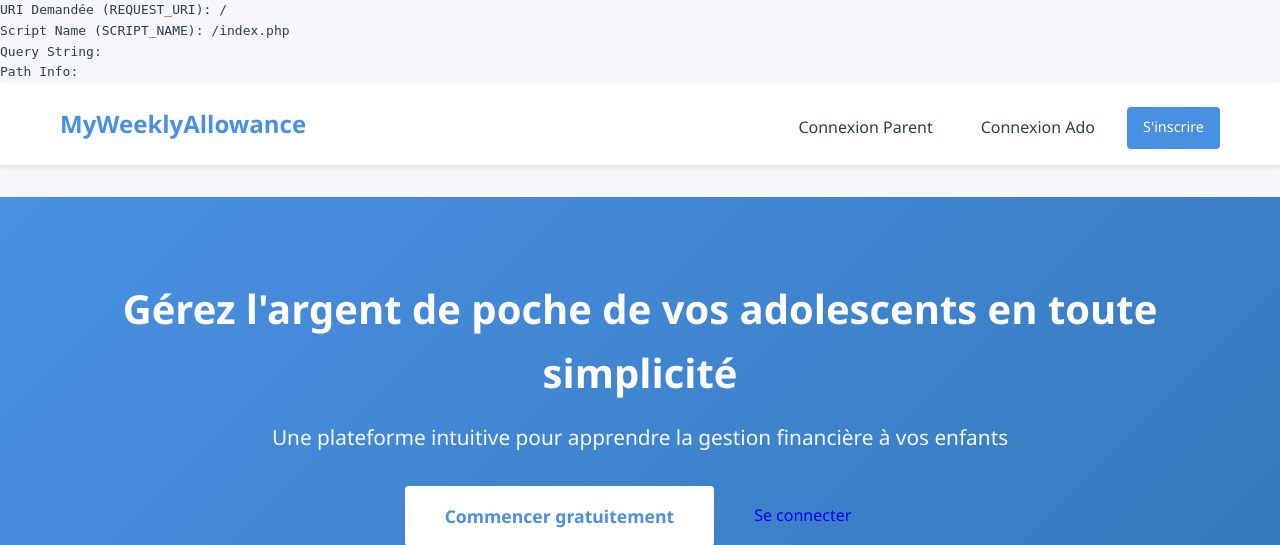
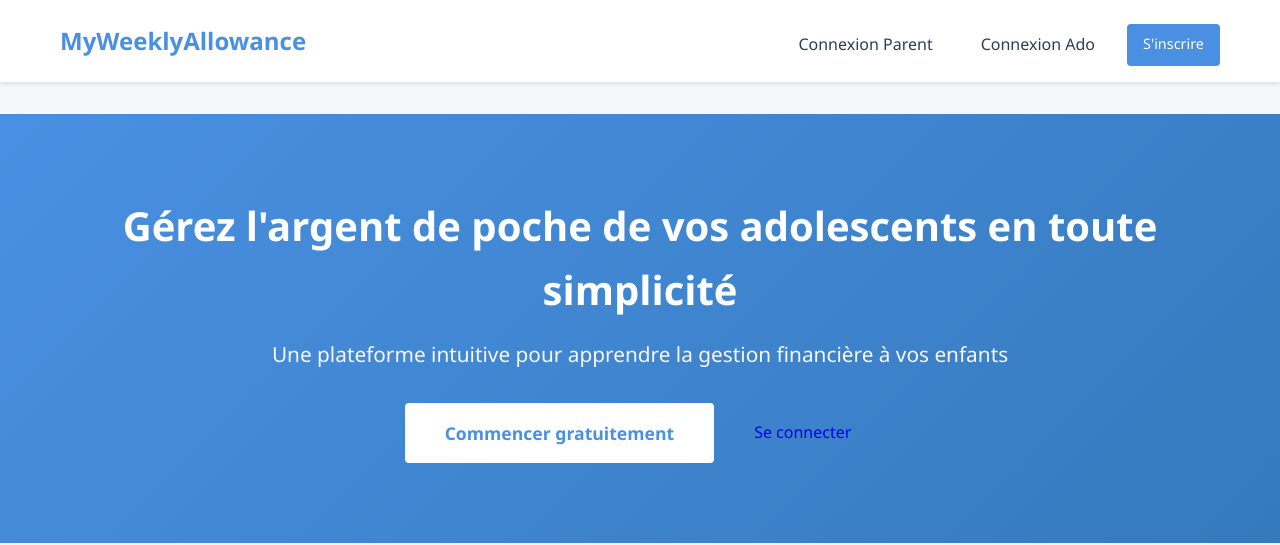
Before and after one commit to ArthurJenck/Hetic_MyWeeklyAllowance, a PHP site: page / in a window 1280 px wide. Shown: the top 545 px of the page. Run offline with PHP 8.4, Linux system fonts and the light colour scheme.

Commit message:
debug cleanup

```diff
--- a/index.php
+++ b/index.php
@@ -1,11 +1,5 @@
 <?php
 
-// Affichage des erreurs (à désactiver en prod plus tard)
-ini_set('display_errors', 1);
-ini_set('display_startup_errors', 1);
-error_reporting(E_ALL);
-
-// On cherche l'autoload au même niveau que index.php
 require_once __DIR__ . '/vendor/autoload.php';
 
 use App\Router;
@@ -16,12 +10,10 @@ use App\Controllers\HomeController;
 use App\Middleware\AuthMiddleware;
 use Dotenv\Dotenv;
 
-// Chargement du .env
 try {
     $dotenv = Dotenv::createImmutable(__DIR__);
     $dotenv->safeLoad();
 } catch (Exception $e) {
-    // Si .env manque, on continue
 }
 
 $router = new Router();
@@ -140,17 +132,6 @@ $router->register('GET', '/teenager/history', function () {
     $teenager->history();
 });
 
-// --- DEBUG ---
-// On intercepte tout avant le resolve pour voir ce qui se passe
-echo "<pre>";
-echo "URI Demandée (REQUEST_URI): " . $_SERVER['REQUEST_URI'] . "\n";
-echo "Script Name (SCRIPT_NAME): " . $_SERVER['SCRIPT_NAME'] . "\n";
-echo "Query String: " . ($_SERVER['QUERY_STRING'] ?? 'VIDE') . "\n";
-echo "Path Info: " . ($_SERVER['PATH_INFO'] ?? 'NON DÉFINI') . "\n";
-echo "</pre>";
-// die("FIN DU DEBUG");
-
-// Dispatch
 try {
     $router->resolve($_SERVER['REQUEST_URI'], $_SERVER['REQUEST_METHOD']);
 } catch (Exception $e) {
--- a/src/Middleware/AuthMiddleware.php
+++ b/src/Middleware/AuthMiddleware.php
@@ -13,7 +13,6 @@ class AuthMiddleware
         }
 
         $token = $_COOKIE['auth_token'];
-
         if (!JWTHelper::validateToken($token)) {
             return null;
         }
@@ -26,7 +25,7 @@ class AuthMiddleware
         $user = self::authenticate();
 
         if ($user === null) {
-            header('Location: /index.php/auth/login-parent');
+            header('Location: /auth/login');
             exit;
         }
 
```
Also changed, not shown: .htaccess (added).
